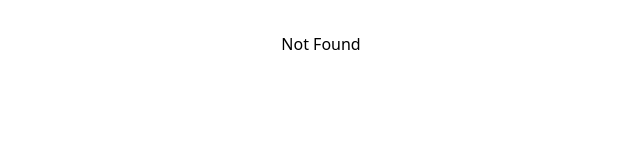
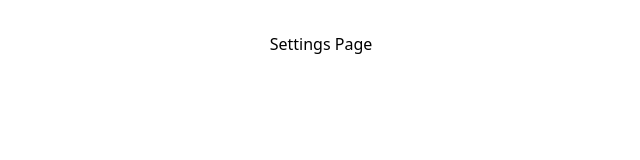
Before and after one commit to saimahesh7391/resman-ui-admin, a React (Vite) app: page /settings in a window 1280 px wide. Shown: the top 160 px of the page, without its empty margins (319-959 px from the left). Built offline with nearby package versions, Linux system fonts and the light colour scheme.

Commit message:
finallly, routing and module fedration working

```diff
--- a/src/admin/AdminRoutes.tsx
+++ b/src/admin/AdminRoutes.tsx
@@ -1,12 +1,16 @@
-// resmanui-admin/src/admin/AdminRoutes.tsx
+// resman-ui-admin/src/admin/AdminRoutes.tsx
 import { Routes, Route } from "react-router-dom";
 import AdminDashboard from "./pages/AdminDashboard";
+import Settings from "./pages/Settings";
+import UserManagement from "./pages/UserManagement";
 
 const AdminRoutes = () => {
   return (
     <Routes>
-      <Route path='/' element={<AdminDashboard />} />
-      <Route path='/*' element={<div>Not Found</div>} />
+      <Route path="/" element={<AdminDashboard />} />
+      <Route path="/users" element={<UserManagement />} />
+      <Route path="/settings" element={<Settings />} />
+      <Route path="*" element={<div>Not Found</div>} />
     </Routes>
   );
 };
--- /dev/null
+++ b/src/admin/pages/Settings.tsx
@@ -0,0 +1,6 @@
+// resman-ui-admin/src/admin/pages/Settings.tsx
+const Settings = () => {
+  return <div>Settings Page</div>;
+};
+
+export default Settings;
--- /dev/null
+++ b/src/admin/pages/UserManagement.tsx
@@ -0,0 +1,6 @@
+// resman-ui-admin/src/admin/pages/UserManagement.tsx
+const UserManagement = () => {
+  return <div>User Management Page</div>;
+};
+
+export default UserManagement;
--- a/src/admin/sidebar.config.ts
+++ b/src/admin/sidebar.config.ts
@@ -1,5 +1,8 @@
-// resmanui-admin/src/admin/sidebar.config.ts
-export const AdminSidebarConfig = [
-  { label: "Dashboard", path: "/admin/dashboard" },
-  { label: "Companies", path: "/admin/companies" },
+// resman-ui-admin/src/admin/sidebar.config.ts
+const sidebarConfig = [
+  { label: "Dashboard", path: "/admin" },
+  { label: "Users", path: "/admin/users" },
+  { label: "Settings", path: "/admin/settings" },
 ];
+
+export default sidebarConfig;
--- a/vite.config.ts
+++ b/vite.config.ts
@@ -1,10 +1,10 @@
+// resman-ui-admin/vite.config.ts
 import { defineConfig } from "vite";
 import react from "@vitejs/plugin-react";
 import tailwindcss from "@tailwindcss/vite";
 import federation from "@originjs/vite-plugin-federation";
 import path from "path";
 
-// https://vite.dev/config/
 export default defineConfig({
   plugins: [
     react(),
@@ -16,15 +16,11 @@ export default defineConfig({
         "./AdminRoutes": "./src/admin/AdminRoutes.tsx",
         "./AdminSidebarConfig": "./src/admin/sidebar.config.ts",
       },
-      // remotes: {
-      //   host_app: "http://localhost:3000/remoteEntry.js",
-      // },
-      shared: ["react", "react-dom", "react-router-dom"]
-
+      shared: ["react", "react-dom", "react-router-dom"],
     }),
   ],
   build: {
-    target: "esnext", // 🔥 required for vite-plugin-federation
+    target: "esnext",
   },
   server: { port: 3001, cors: true },
   resolve: {
```
